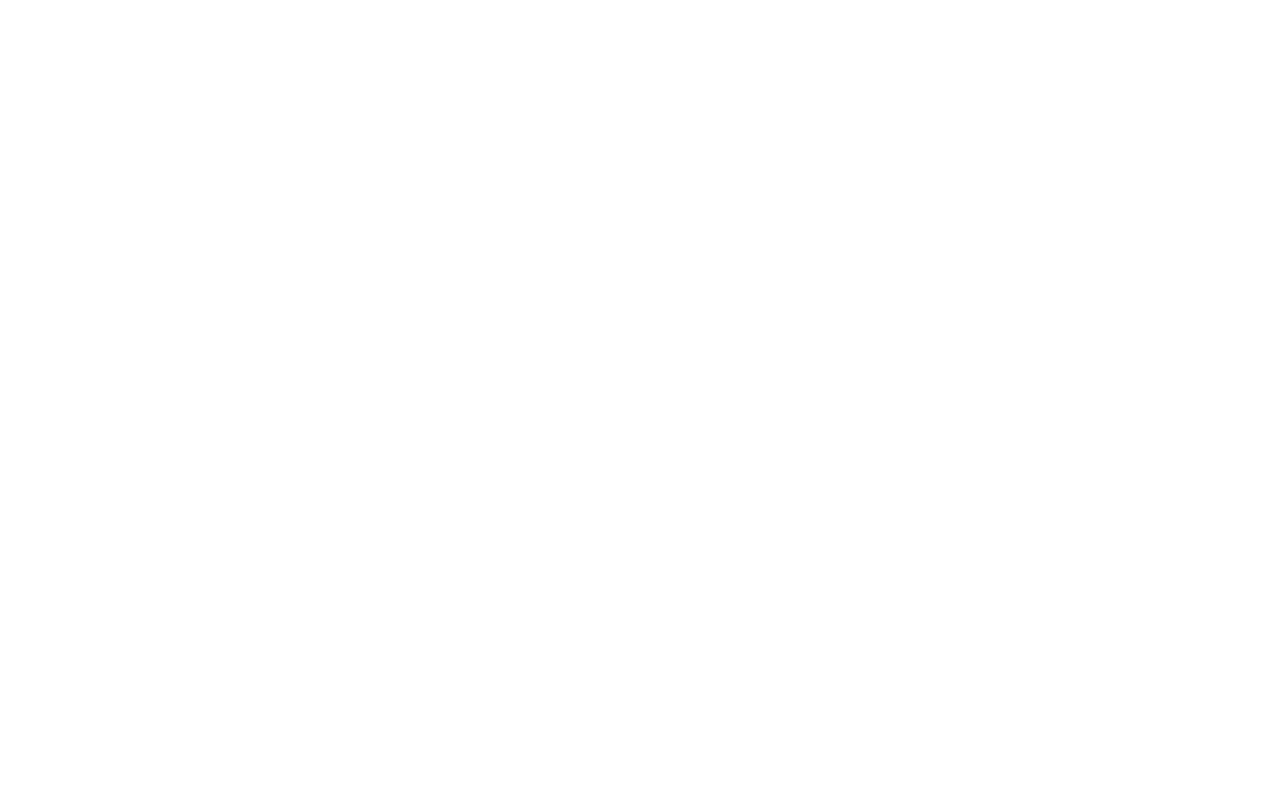
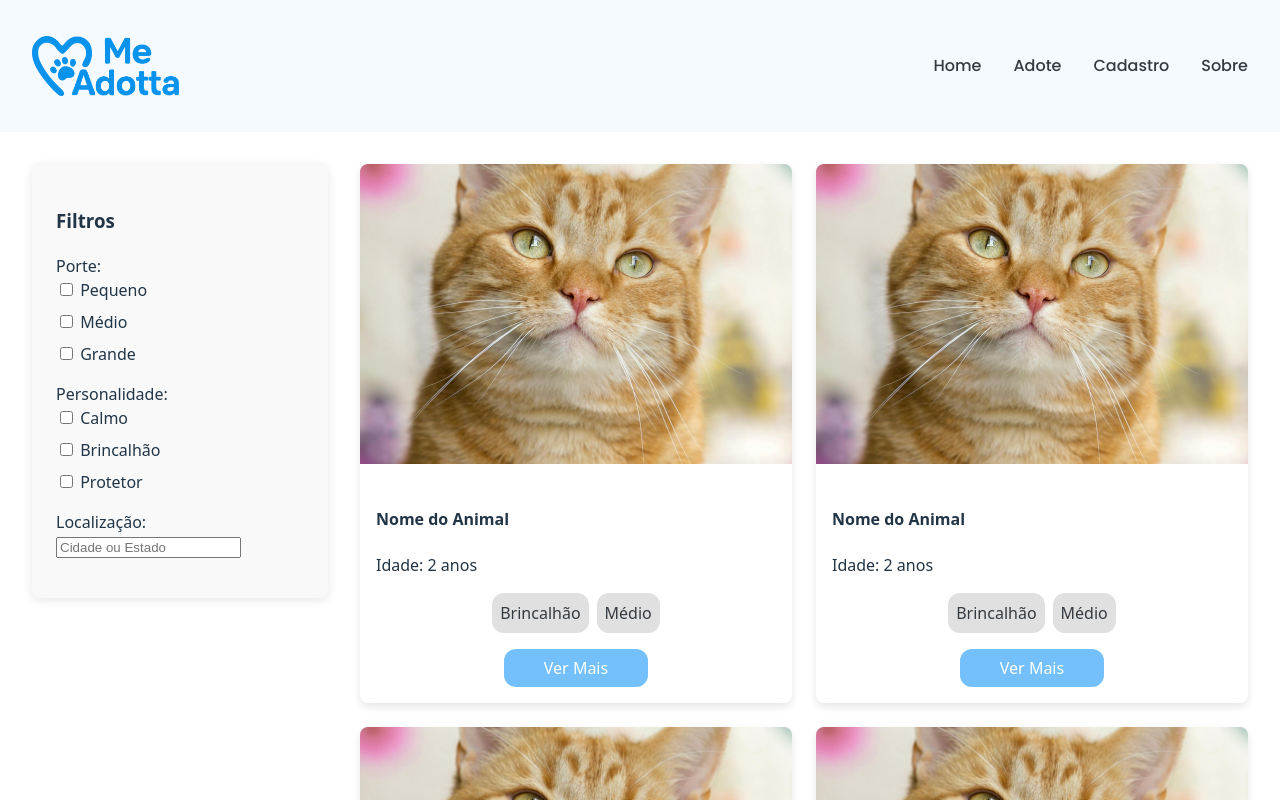
Before and after one commit to FranSantos10/MeAdotta, a React (Vite) app in the folder frontend/: page /adotar in a window 1280 px wide. Before the commit this address had no page. Shown: the top 800 px of the page. Built offline with nearby package versions, Linux system fonts and the light colour scheme.

Commit message:
Configuração do layout da tela adotar

```diff
--- a/frontend/src/App.jsx
+++ b/frontend/src/App.jsx
@@ -1,6 +1,9 @@
 
 import React from 'react';
 import Home from './pages/Home';
+import Adotar from './pages/Adotar';
+import Navbar from './components/Navbar';
+import Footer from './components/Footer';
 import { BrowserRouter as Router, Routes, Route } from 'react-router-dom';
 
 function App() {
@@ -8,6 +11,7 @@
     <Router>
       <Routes>
         <Route path="/" element={<Home />} />
+        <Route path="/adotar" element={<Adotar />} />
         {/* rotas futuras */}
       </Routes>
     </Router>
--- /dev/null
+++ b/frontend/src/components/AnimalCard.jsx
@@ -0,0 +1,71 @@
+import React from 'react';
+import { Link } from 'react-router-dom';
+
+function AnimalCard() {
+  return (
+    <div style={cardStyle}>
+      <img src="/animal.jpg" alt="Animal" style={cardImageStyle} />
+      <div style={cardInfoStyle}>
+        <h4>Nome do Animal</h4>
+        <p>Idade: 2 anos</p>
+        <div style={tagsStyle}>
+          <span style={tagStyle}>Brincalhão</span>
+          <span style={tagStyle}>Médio</span>
+        </div>
+        <Link to="/animal/1">
+          <button style={buttonStyle}>Ver Mais</button>
+        </Link>
+      </div>
+    </div>
+  );
+}
+
+// Estilos do card
+const cardStyle = {
+  backgroundColor: '#fff',
+  borderRadius: '8px',
+  boxShadow: '0px 4px 8px rgba(0, 0, 0, 0.1)',
+  overflow: 'hidden',
+};
+
+const cardImageStyle = {
+  width: '100%',
+  height: '300px',
+  objectFit: 'cover',
+};
+
+const cardInfoStyle = {
+  padding: '1rem',
+};
+
+const tagsStyle = {
+  display: 'flex',
+  justifyContent: 'center', // Centralizar as tags
+  gap: '0.5rem',
+  marginTop: '0.5rem',
+};
+
+const tagStyle = {
+  backgroundColor: '#E0E0E0',
+  color: '#343A40',
+  padding: '0.5rem',
+  borderRadius: '12px',
+  justifyContent: 'center',
+};
+
+const buttonStyle = {
+  padding: '0.5rem 2.5rem',
+  fontSize: '1rem',
+  backgroundColor: '#74C0FC',
+  color: '#fff',
+  border: 'none',
+  borderRadius: '12px',
+  cursor: 'pointer',
+  marginTop: '1rem', // Espaço entre o botão e o restante do conteúdo
+  transition: 'background-color 0.3s ease', // Efeito de transição no botão
+  display: 'block',
+  marginLeft: 'auto',
+  marginRight: 'auto',
+};
+
+export default AnimalCard;
--- /dev/null
+++ b/frontend/src/components/Filters.jsx
@@ -0,0 +1,66 @@
+import React from 'react';
+
+function Filters() {
+    return (
+        <div style={filtersContainerStyle}>
+            <h3>Filtros</h3>
+
+            <div style={filterGroupStyle}>
+                <label>Porte:</label>
+                <div style={checkboxGroupStyle}>
+                    <label>
+                        <input type="checkbox" value="pequeno" /> Pequeno
+                    </label>
+                    <label>
+                        <input type="checkbox" value="medio" /> Médio
+                    </label>
+                    <label>
+                        <input type="checkbox" value="grande" /> Grande
+                    </label>
+                </div>
+            </div>
+
+            <div style={filterGroupStyle}>
+                <label>Personalidade:</label>
+                <div style={checkboxGroupStyle}>
+                    <label>
+                        <input type="checkbox" value="calmo" /> Calmo
+                    </label>
+                    <label>
+                        <input type="checkbox" value="brincalhao" /> Brincalhão
+                    </label>
+                    <label>
+                        <input type="checkbox" value="protetor" /> Protetor
+                    </label>
+                </div>
+
+
+            </div>
+
+            <div style={filterGroupStyle}>
+                <label>Localização: </label>
+                <input type="text" placeholder="Cidade ou Estado" />
+            </div>
+        </div>
+    );
+}
+
+// Estilos do componente Filters
+const filtersContainerStyle = {
+    padding: '1.5rem',
+    backgroundColor: '#f9f9f9',
+    borderRadius: '8px',
+    boxShadow: '0px 2px 10px rgba(0, 0, 0, 0.1)',
+};
+
+const checkboxGroupStyle = {
+    display: 'flex',
+    flexDirection: 'column',
+    gap: '0.5rem',
+};
+
+const filterGroupStyle = {
+    marginBottom: '1rem',
+};
+
+export default Filters;
--- /dev/null
+++ b/frontend/src/pages/Adotar.jsx
@@ -0,0 +1,50 @@
+import React from 'react';
+import Navbar from '../components/Navbar';
+import Footer from '../components/Footer';
+import Filters from '../components/Filters';
+import AnimalCard from '../components/AnimalCard';
+
+function Adotar() {
+  return (
+    <div>
+      <Navbar />
+
+      <div style={pageStyle}>
+        <div style={filtersStyle}>
+          <Filters />
+        </div>
+
+        <div style={animalsListStyle}>
+
+          <AnimalCard />
+          <AnimalCard />
+          <AnimalCard />
+          <AnimalCard />
+        </div>
+      </div>
+
+      <Footer />
+    </div>
+  );
+}
+
+// Estilos da página
+const pageStyle = {
+  display: 'flex',
+  flexDirection: 'row',
+  padding: '2rem',
+};
+
+const filtersStyle = {
+  flex: 1,
+  marginRight: '2rem',
+};
+
+ const animalsListStyle = {
+  flex: 3,
+  display: 'grid',
+  gridTemplateColumns: 'repeat(2, 1fr)',
+  gap: '1.5rem',
+};
+
+export default Adotar;
```
Also changed, not shown: frontend/src/components/AnimalList.jsx (deleted, +0 -40 lines), frontend/public/animal.jpg (added).
